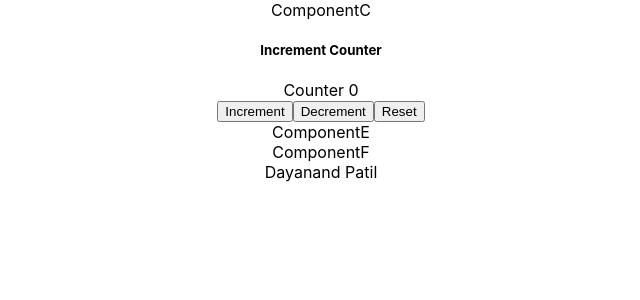
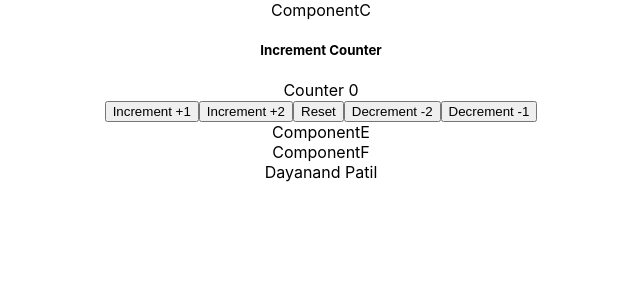
Before and after one commit to pdayanand03/react-hook-useContext-reducer-api, a React (Create React App) app: page / in a window 1280 px wide. Shown: the top 300 px of the page, without its empty margins (319-959 px from the left). Built offline with nearby package versions, Linux system fonts and the light colour scheme.

Commit message:
How action written is explained with this example

```diff
--- a/src/components/ComponentC.js
+++ b/src/components/ComponentC.js
@@ -6,9 +6,9 @@ const initialState = {
 const reducer =(state = initialState,action)=>{
     switch(action.type){
         case 'INCREMENT' :
-            return{count:state.count+1}
+            return{count:state.count+action.value}
         case 'DECREMENT' :
-            return{count:state.count-1}
+            return{count:state.count-action.value}
         case 'RESET' :
             return initialState
         default:
@@ -24,9 +24,12 @@ const ComponentC = () =>{
         <div>ComponentC</div>
         <h5>Increment Counter</h5>
         <div>Counter {state.count}</div>
-        <button onClick={()=>dispatch({type:'INCREMENT'})}>Increment</button>
-        <button onClick={()=>dispatch({type:'DECREMENT'})}>Decrement</button>
+        <button onClick={()=>dispatch({type:'INCREMENT',value:1})}>Increment +1</button>
+        <button onClick={()=>dispatch({type:'INCREMENT',value:2})}>Increment +2</button>
         <button onClick={()=>dispatch({type:'RESET'})}>Reset</button>
+        <button onClick={()=>dispatch({type:'DECREMENT',value:2})}>Decrement -2</button>
+        <button onClick={()=>dispatch({type:'DECREMENT',value:1})}>Decrement -1</button>
+
     </div>
     <ComponentE/>
     </>)
```
